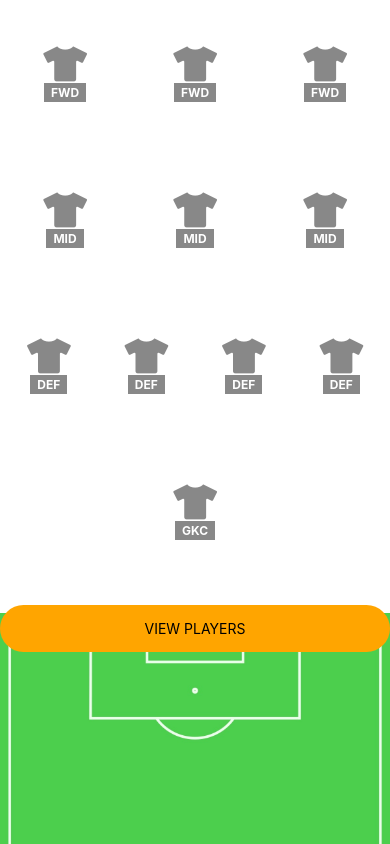
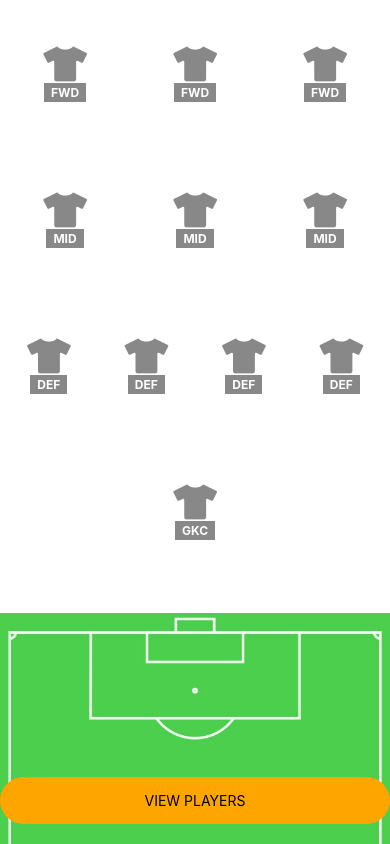
Before and after one commit to AllmaG3st/football-app-ReactNative-Recoil, a React Native app: screen / in a window 390 px wide. Shown: the top 844 px of the page. Built offline with nearby package versions, Linux system fonts and the light colour scheme.

Commit message:
refactor: change propertie naming for AppButton

```diff
--- a/src/components/AppButton/index.tsx
+++ b/src/components/AppButton/index.tsx
@@ -14,7 +14,7 @@ type Props = {
   onPress: () => void;
   textColor?: string;
   title: string;
-  pressableStyles?: ViewStyle;
+  buttonStyles?: ViewStyle;
   textStyles?: TextStyle;
   props?: PressableProps;
 };
@@ -24,15 +24,15 @@ const AppButton = ({
   onPress = () => {},
   textColor = '#000',
   title = '',
-  pressableStyles,
-  textStyles,
+  buttonStyles = {},
+  textStyles = {},
   props,
 }: Props) => {
   return (
     <Pressable
       onPress={onPress}
       {...props}
-      style={[styles.button, pressableStyles, {backgroundColor}]}>
+      style={[styles.button, buttonStyles, {backgroundColor}]}>
       <Text style={[styles.buttonText, textStyles, {color: textColor}]}>
         {title}
       </Text>
--- a/src/components/Field/index.tsx
+++ b/src/components/Field/index.tsx
@@ -1,4 +1,4 @@
-import {View, Text, ImageBackground} from 'react-native';
+import {View, ImageBackground} from 'react-native';
 import React from 'react';
 
 import FieldPlayer from './FieldPlayer';
--- a/src/screens/TabOneScreen/index.tsx
+++ b/src/screens/TabOneScreen/index.tsx
@@ -19,6 +19,7 @@ const TabOneScreen = (props: Props) => {
         onPress={viewPlayers}
         title="View Players"
         backgroundColor={COLORS.orange}
+        buttonStyles={styles.viewPlayersButton}
       />
     </AppSafeAreaView>
   );
--- a/src/screens/TabOneScreen/styles.ts
+++ b/src/screens/TabOneScreen/styles.ts
@@ -12,10 +12,6 @@ export default StyleSheet.create({
     flex: 1,
   },
   viewPlayersButton: {
-    backgroundColor: COLORS.orange,
-    marginVertical: 20,
-    padding: 10,
-    alignItems: 'center',
-    borderRadius: 50,
+    marginTop: 'auto',
   },
 });
```
